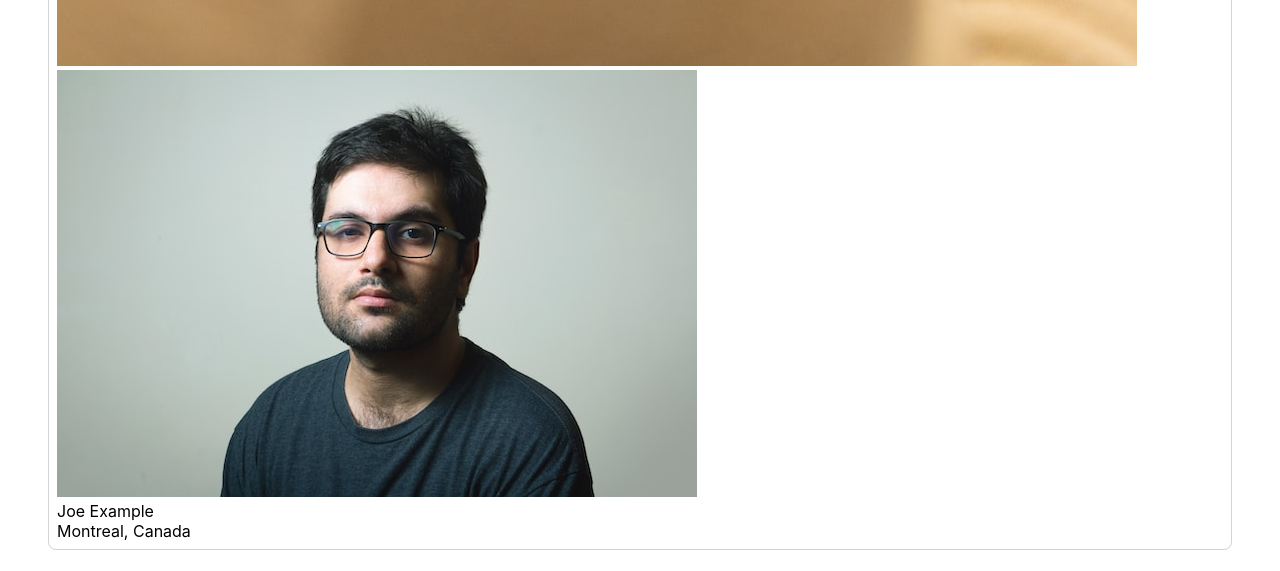
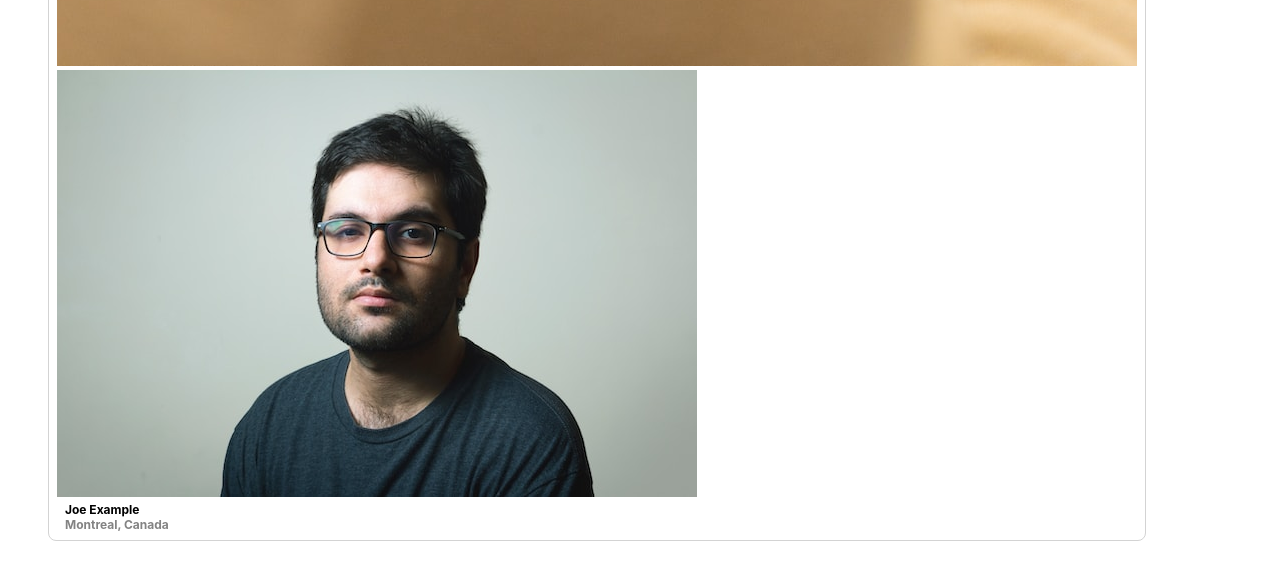
Before and after one commit to amusictheorist/photolabs, a React (Create React App) app in the folder frontend/: page / in a window 1280 px wide. Shown: the part 1888-2459 px from the top of the page. Built offline with nearby package versions, Linux system fonts and the light colour scheme; the HTML template or start-up script is replaced by a standard one.

Commit message:
Add styling to PhotoListItem

```diff
--- a/frontend/src/components/PhotoListItem.jsx
+++ b/frontend/src/components/PhotoListItem.jsx
@@ -5,18 +5,16 @@
   const sampleDataForPhotoListItem = props.photo;
 
   return (
-<div className="photo-list__item">
-  <img src={sampleDataForPhotoListItem.imageSource} alt="test image" />
-  <img src={sampleDataForPhotoListItem.profile} alt="profile pic" />
-
-  <div className="photo-details">
-    <span>{sampleDataForPhotoListItem.username}</span>
-  </div>
-
-  <div className="photo-location">
-    <span>{sampleDataForPhotoListItem.location.city}, {sampleDataForPhotoListItem.location.country}</span>
-  </div>
-</div>
+    <div className="photo-list__item">
+      <img src={sampleDataForPhotoListItem.imageSource} alt="user's photo" />
+      <div className="photo-list__user-details">
+        <img src={sampleDataForPhotoListItem.profile} alt="user's profile picture" />
+      </div>
+      <div className="photo-list__user-info">
+        <div>{sampleDataForPhotoListItem.username}</div>
+        <div className="photo-list__user-location">{sampleDataForPhotoListItem.location.city}, {sampleDataForPhotoListItem.location.country}</div>
+      </div>
+    </div>
   );
 };
 
```
